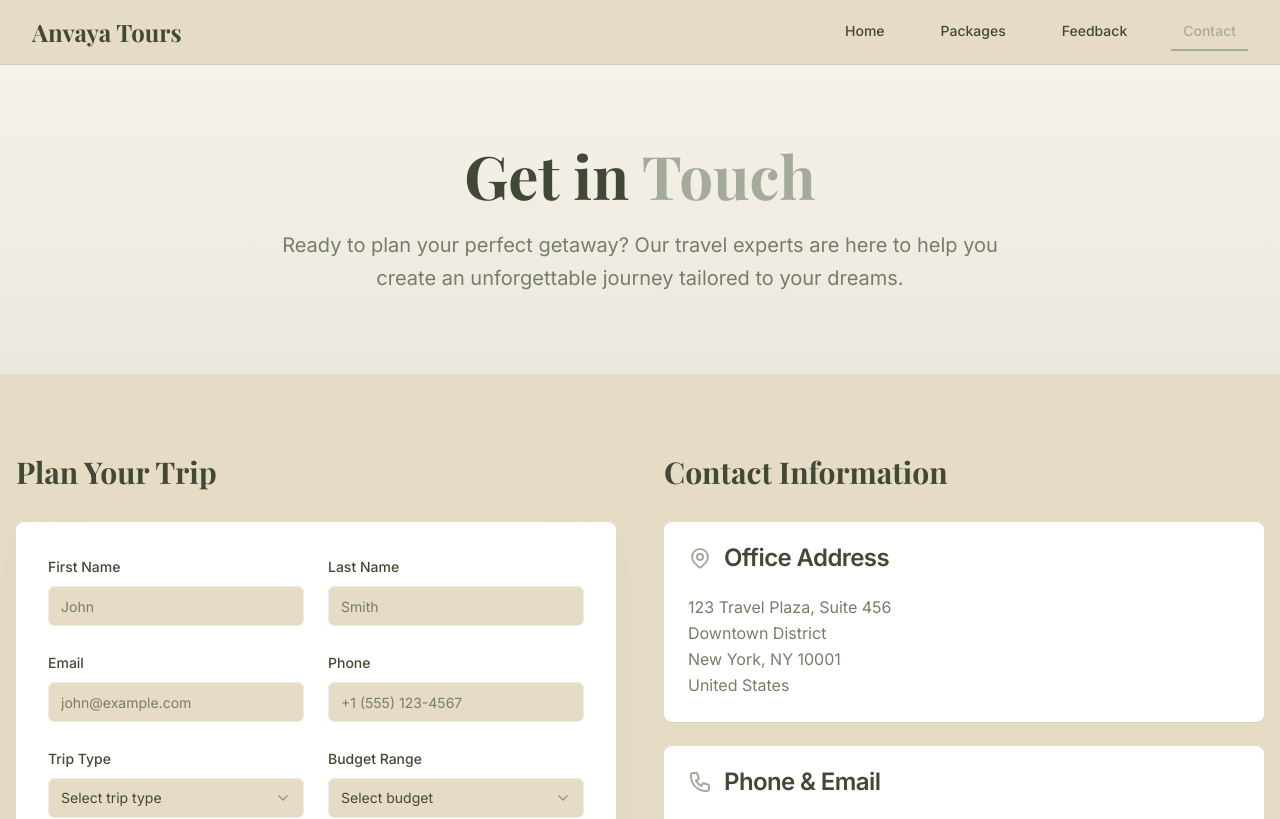
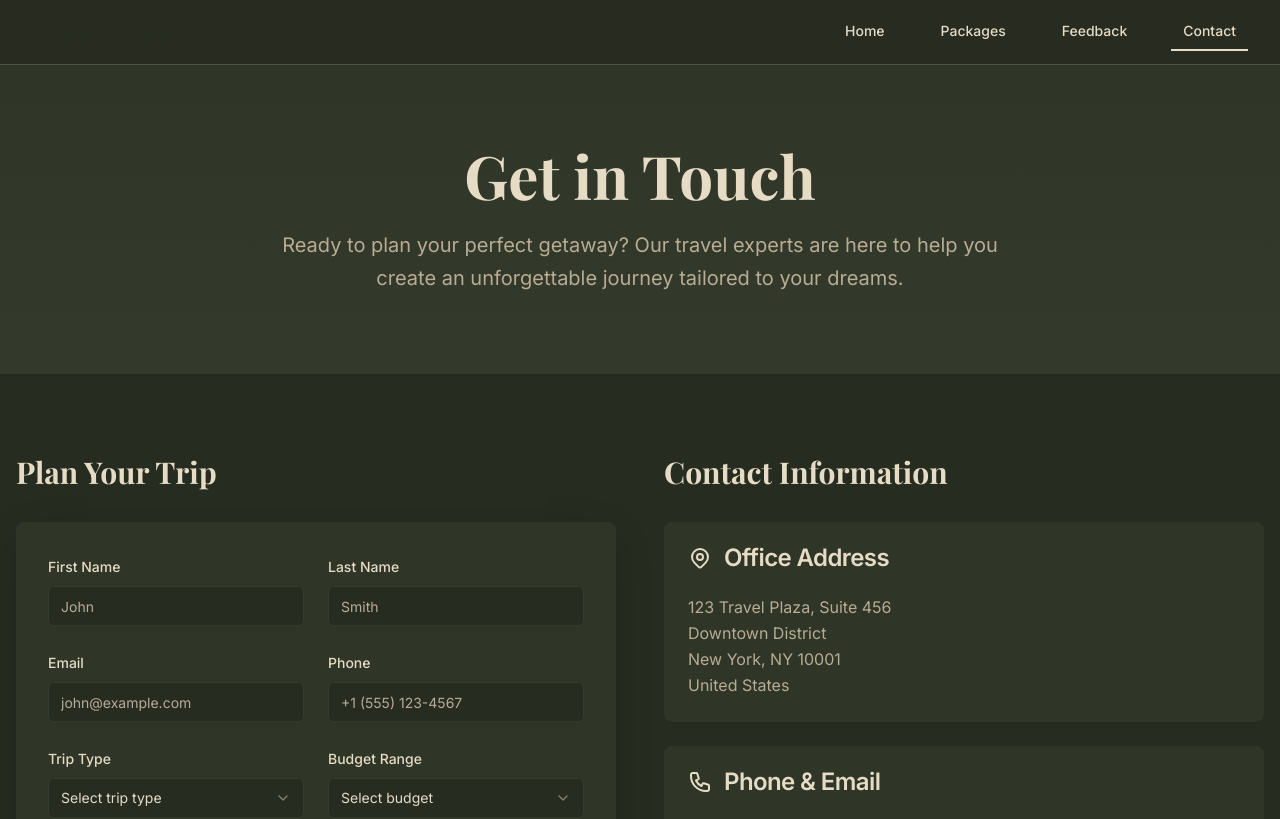
Before and after one commit to anvayatours/anvayatours, a React (Vite) app: page /contact in a window 1280 px wide. Shown: the top 819 px of the page. Built offline with nearby package versions, Linux system fonts and the light colour scheme.

Commit message:
Update website theme
Apply the visual theme from the provided image to the website. This includes updating colors, fonts, and overall layout to match the reference.

```diff
--- a/src/components/TravelButton.tsx
+++ b/src/components/TravelButton.tsx
@@ -7,10 +7,10 @@ const travelButtonVariants = cva(
   {
     variants: {
       variant: {
-        hero: "bg-gradient-hero text-white shadow-travel hover:shadow-xl hover:scale-105",
+        hero: "bg-gradient-hero text-travel-dark-olive shadow-travel hover:shadow-xl hover:scale-105 font-semibold",
         outline: "border border-primary bg-transparent text-primary hover:bg-primary hover:text-primary-foreground",
         secondary: "bg-secondary text-secondary-foreground hover:bg-secondary/80",
-        cream: "bg-travel-cream text-travel-dark-olive hover:bg-secondary border border-primary/20",
+        cream: "bg-travel-cream text-travel-dark-olive hover:bg-primary hover:text-primary-foreground border border-primary/20 font-semibold",
       },
       size: {
         default: "h-10 px-4 py-2",
--- a/src/index.css
+++ b/src/index.css
@@ -8,50 +8,50 @@ All colors MUST be HSL.
 
 @layer base {
   :root {
-    /* Anvaya Tours Brand Colors */
-    --background: 41 39% 84%; /* Cream background */
-    --foreground: 85 15% 25%; /* Dark olive text */
+    /* Anvaya Tours Dark Theme Colors */
+    --background: 85 15% 15%; /* Dark olive background */
+    --foreground: 41 39% 84%; /* Cream text */
 
-    --card: 0 0% 100%;
-    --card-foreground: 85 15% 25%;
+    --card: 85 15% 18%;
+    --card-foreground: 41 39% 84%;
 
-    --popover: 0 0% 100%;
-    --popover-foreground: 85 15% 25%;
+    --popover: 85 15% 18%;
+    --popover-foreground: 41 39% 84%;
 
-    /* Primary: Olive Green */
-    --primary: 85 9% 64%;
-    --primary-foreground: 41 39% 94%;
+    /* Primary: Cream accent */
+    --primary: 41 39% 84%;
+    --primary-foreground: 85 15% 15%;
 
-    /* Secondary: Warm cream */
-    --secondary: 41 25% 90%;
-    --secondary-foreground: 85 15% 25%;
+    /* Secondary: Darker olive */
+    --secondary: 85 15% 20%;
+    --secondary-foreground: 41 39% 84%;
 
-    --muted: 41 20% 88%;
-    --muted-foreground: 85 10% 45%;
+    --muted: 85 10% 25%;
+    --muted-foreground: 41 20% 65%;
 
-    --accent: 85 12% 75%;
-    --accent-foreground: 85 15% 25%;
+    --accent: 41 30% 75%;
+    --accent-foreground: 85 15% 15%;
 
     --destructive: 0 84.2% 60.2%;
     --destructive-foreground: 41 39% 94%;
 
-    --border: 85 8% 80%;
-    --input: 41 15% 92%;
-    --ring: 85 9% 64%;
+    --border: 85 8% 30%;
+    --input: 85 15% 20%;
+    --ring: 41 39% 84%;
 
     /* Custom travel theme colors */
-    --travel-hero: 85 9% 64%;
+    --travel-hero: 41 39% 84%;
     --travel-cream: 41 39% 84%;
-    --travel-dark-olive: 85 15% 25%;
-    --travel-light-olive: 85 12% 75%;
+    --travel-dark-olive: 85 15% 15%;
+    --travel-light-olive: 85 10% 35%;
 
     /* Gradients */
-    --gradient-hero: linear-gradient(135deg, hsl(85 9% 64%), hsl(85 12% 75%));
-    --gradient-section: linear-gradient(180deg, hsl(41 39% 94%), hsl(41 25% 90%));
+    --gradient-hero: linear-gradient(135deg, hsl(41 39% 84%), hsl(41 30% 75%));
+    --gradient-section: linear-gradient(180deg, hsl(85 15% 18%), hsl(85 15% 20%));
 
     /* Shadows */
-    --shadow-travel: 0 10px 40px -10px hsl(85 9% 64% / 0.2);
-    --shadow-card: 0 4px 20px -4px hsl(85 9% 64% / 0.15);
+    --shadow-travel: 0 10px 40px -10px hsl(0 0% 0% / 0.3);
+    --shadow-card: 0 4px 20px -4px hsl(0 0% 0% / 0.2);
 
     --radius: 0.5rem;
 
@@ -73,41 +73,42 @@ All colors MUST be HSL.
   }
 
   .dark {
-    --background: 222.2 84% 4.9%;
-    --foreground: 210 40% 98%;
+    /* Keep the same dark theme for explicit dark mode */
+    --background: 85 15% 12%;
+    --foreground: 41 39% 88%;
 
-    --card: 222.2 84% 4.9%;
-    --card-foreground: 210 40% 98%;
+    --card: 85 15% 15%;
+    --card-foreground: 41 39% 88%;
 
-    --popover: 222.2 84% 4.9%;
-    --popover-foreground: 210 40% 98%;
+    --popover: 85 15% 15%;
+    --popover-foreground: 41 39% 88%;
 
-    --primary: 210 40% 98%;
-    --primary-foreground: 222.2 47.4% 11.2%;
+    --primary: 41 39% 88%;
+    --primary-foreground: 85 15% 12%;
 
-    --secondary: 217.2 32.6% 17.5%;
-    --secondary-foreground: 210 40% 98%;
+    --secondary: 85 15% 18%;
+    --secondary-foreground: 41 39% 88%;
 
-    --muted: 217.2 32.6% 17.5%;
-    --muted-foreground: 215 20.2% 65.1%;
+    --muted: 85 10% 22%;
+    --muted-foreground: 41 20% 70%;
 
-    --accent: 217.2 32.6% 17.5%;
-    --accent-foreground: 210 40% 98%;
+    --accent: 41 30% 80%;
+    --accent-foreground: 85 15% 12%;
 
     --destructive: 0 62.8% 30.6%;
-    --destructive-foreground: 210 40% 98%;
+    --destructive-foreground: 41 39% 94%;
 
-    --border: 217.2 32.6% 17.5%;
-    --input: 217.2 32.6% 17.5%;
-    --ring: 212.7 26.8% 83.9%;
-    --sidebar-background: 240 5.9% 10%;
-    --sidebar-foreground: 240 4.8% 95.9%;
-    --sidebar-primary: 224.3 76.3% 48%;
-    --sidebar-primary-foreground: 0 0% 100%;
-    --sidebar-accent: 240 3.7% 15.9%;
-    --sidebar-accent-foreground: 240 4.8% 95.9%;
-    --sidebar-border: 240 3.7% 15.9%;
-    --sidebar-ring: 217.2 91.2% 59.8%;
+    --border: 85 8% 25%;
+    --input: 85 15% 18%;
+    --ring: 41 39% 88%;
+    --sidebar-background: 85 15% 12%;
+    --sidebar-foreground: 41 39% 88%;
+    --sidebar-primary: 41 39% 88%;
+    --sidebar-primary-foreground: 85 15% 12%;
+    --sidebar-accent: 85 15% 18%;
+    --sidebar-accent-foreground: 41 39% 88%;
+    --sidebar-border: 85 8% 25%;
+    --sidebar-ring: 41 39% 88%;
   }
 }
 
```
